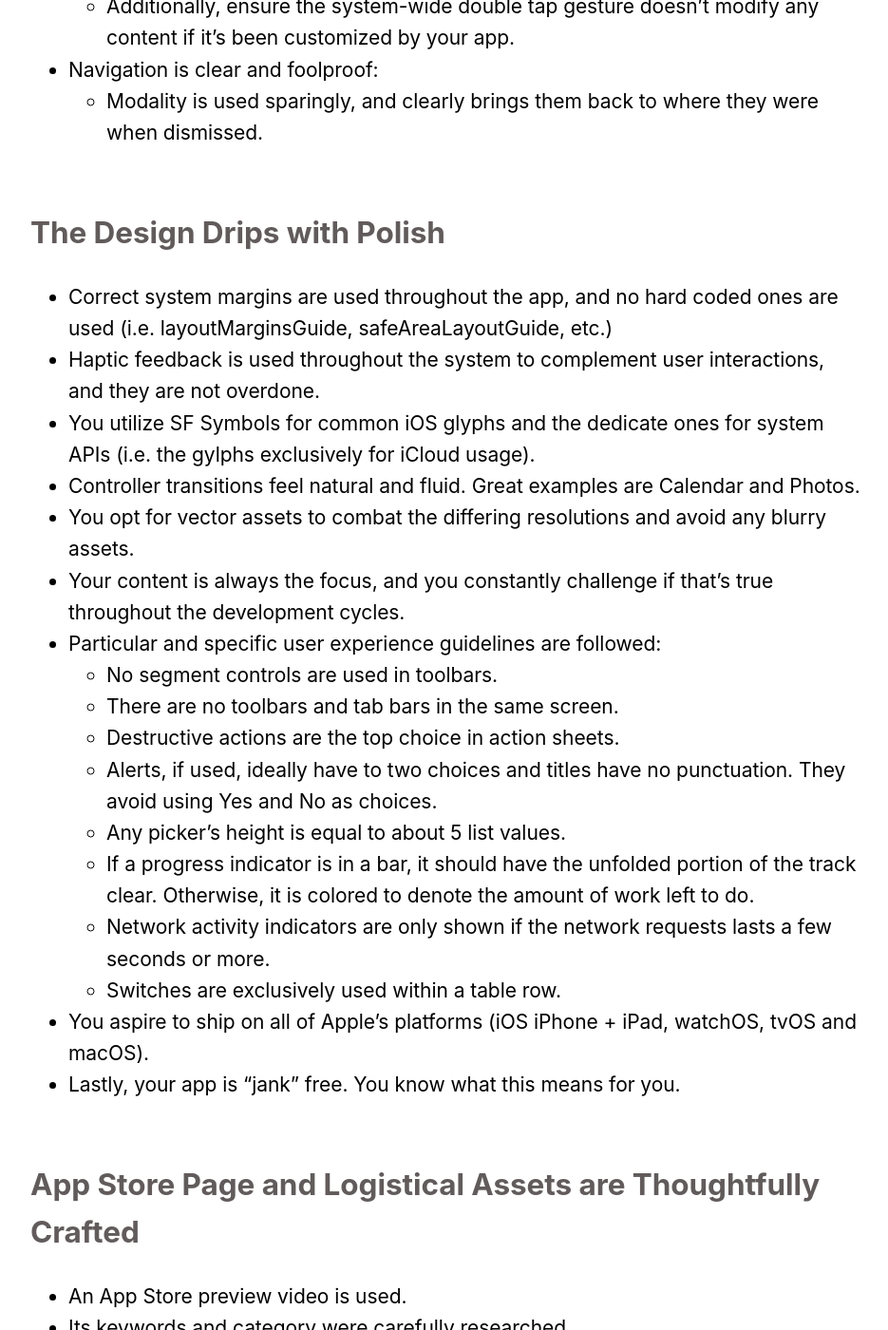
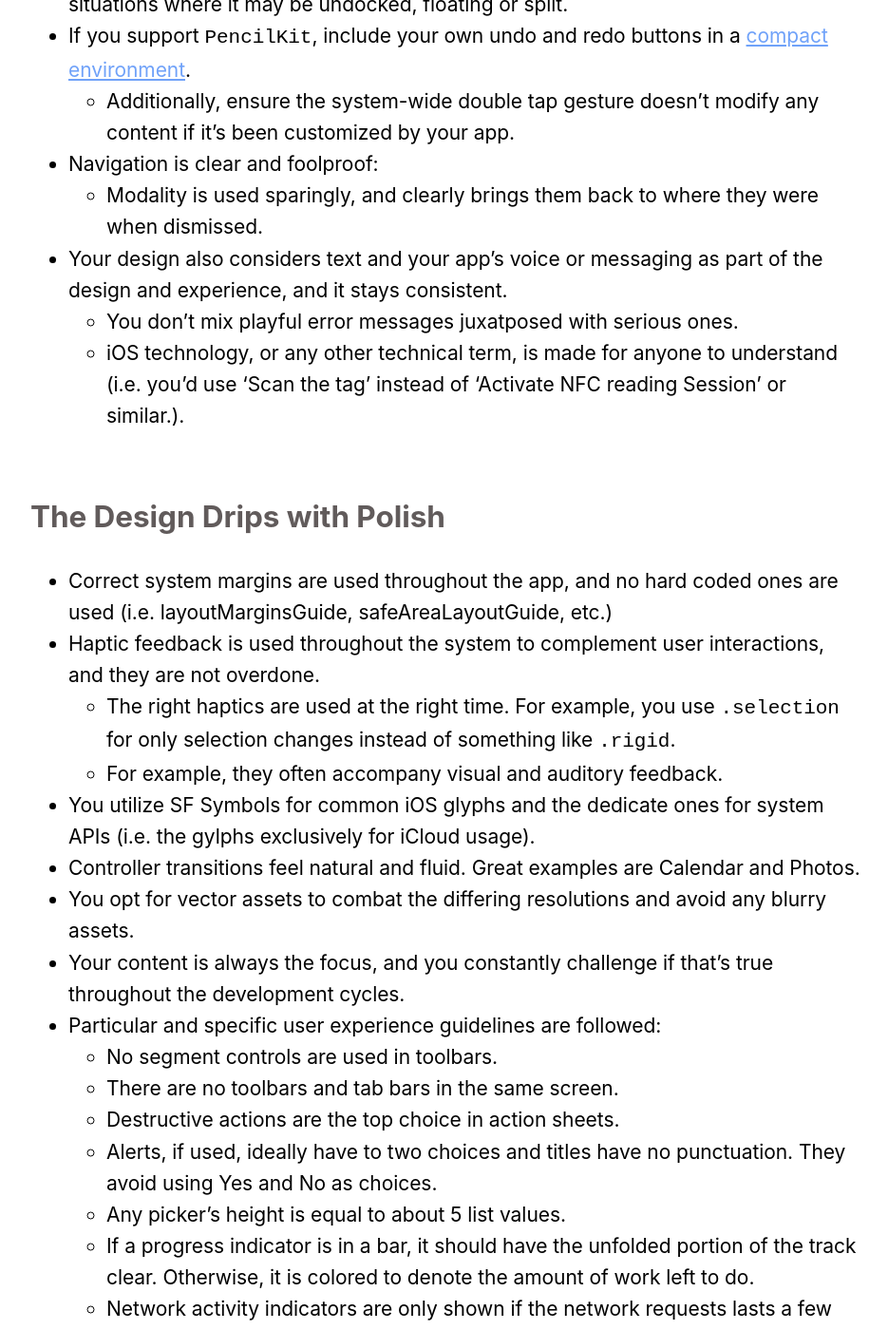
Before and after one commit to hassaan4584/Swiftjective-C, a Jekyll site: the page built from _posts/2019-02-25-A-Best-in-Class-App.md, in a window 1280 px wide and 1400 px high, scrolled down 6996 px. Shown: the whole window at 95% size, without its empty margins (170-1105 px from the left). Built offline with Jekyll 4.4.1, drawn with Linux system fonts in a browser that asks for light colours; comment, search, counter and statistics services are not loaded; some of the changed text lies outside the part shown.

Commit message:
Fix link

```diff
--- a/_posts/2019-02-25-A-Best-in-Class-App.md
+++ b/_posts/2019-02-25-A-Best-in-Class-App.md
@@ -81,9 +81,11 @@ The five sections it covers are:
 - Multiple spaces and scene support for iPadOS.
 - Home screen quick action support.
 - If you offer a sign in, Sing in with Apple is included.
-    + If you don't, offer [password autofill][21]
+    + If you don't, offer [password autofill][22]
 - Spotlight search and indexing support.
 - You have custom `UIPointerInteraction` support if your app needs it, and your interface supports cursor support correctly.
+    + You don't force any interaction paradigmn over another (i.e. touch is as viable as pointer or keyboard, and vice-versa).
+    + You use the correct content effects consistently (highlight, lift and hover).
 - Effective energy management (i.e. supports low power mode and reacts to it)
 - Keyboard shortcuts have been added. The app could be used almost, or completely, with solely the use of a keyboard.
 - It supports handoff on Mac (if applicable).
@@ -145,10 +147,15 @@ The five sections it covers are:
     + Additionally, ensure the system-wide double tap gesture doesn't modify any content if it's been customized by your app.
 - Navigation is clear and foolproof:
     - Modality is used sparingly, and clearly brings them back to where they were when dismissed.
+- Your design also considers text and your app's voice or messaging as part of the design and experience, and it stays consistent.
+    + You don't mix playful error messages juxatposed with serious ones.
+    + iOS technology, or any other technical term, is made for anyone to understand (i.e. you'd use 'Scan the tag' instead of 'Activate NFC reading Session' or similar.).
 
 ## The Design Drips with Polish
 - Correct system margins are used throughout the app, and no hard coded ones are used (i.e. layoutMarginsGuide, safeAreaLayoutGuide, etc.)
 - Haptic feedback is used throughout the system to complement user interactions, and they are not overdone.
+    + The right haptics are used at the right time. For example, you use `.selection` for only selection changes instead of something like `.rigid`.
+    + For example, they often accompany visual and auditory feedback.
 - You utilize SF Symbols for common iOS glyphs and the dedicate ones for system APIs (i.e. the gylphs exclusively for iCloud usage).
 - Controller transitions feel natural and fluid. Great examples are Calendar and Photos.
 - You opt for vector assets to combat the differing resolutions and avoid any blurry assets.
```
